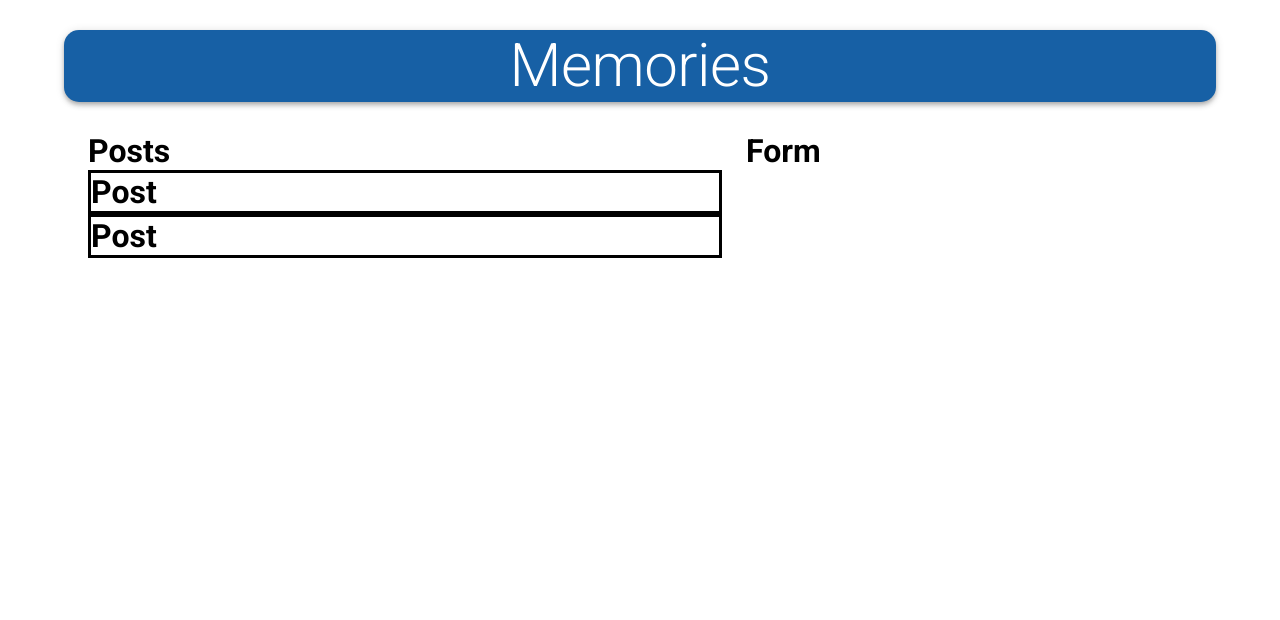
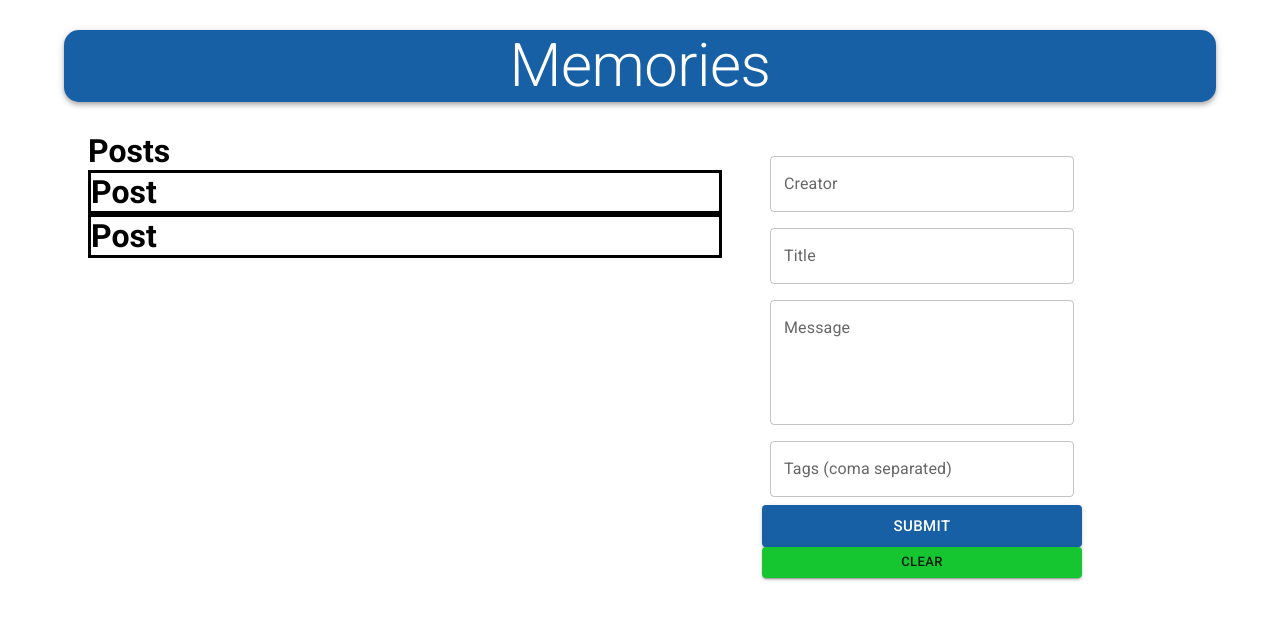
Before and after one commit to syedalirazazaidi/memorize-app, a React (Create React App) app: page / in a window 1280 px wide. Shown: the top 620 px of the page. Built offline with nearby package versions, Linux system fonts and the light colour scheme; no server answers.

Commit message:
attached form redux toolkit

```diff
--- a/src/App.js
+++ b/src/App.js
@@ -1,11 +1,20 @@
-import React from "react";
+import React, { useEffect, useState } from "react";
 import "./App.css";
 import { Container, Grid, Grow } from "@mui/material";
 import { AppBarr, Typographyy } from "./styles";
 import Posts from "./components/Posts/Posts";
 import Form from "./components/Form/Form";
 
+import { useSelector, useDispatch } from "react-redux";
+import { getPosts } from "./features/memorys/memorySlice";
+
 function App() {
+  const dispatch = useDispatch();
+
+  useEffect(() => {
+    dispatch(getPosts());
+  }, [dispatch]);
+
   return (
     <Container maxWidth="lg">
       <AppBarr position="static">
--- a/src/app/store.js
+++ b/src/app/store.js
@@ -1,8 +1,10 @@
-import { configureStore } from '@reduxjs/toolkit';
-import counterReducer from '../features/counter/counterSlice';
+import { configureStore } from "@reduxjs/toolkit";
+import counterReducer from "../features/counter/counterSlice";
+import memoryReducer from "../features/memorys/memorySlice";
 
 export const store = configureStore({
   reducer: {
     counter: counterReducer,
+    memorys: memoryReducer,
   },
 });
--- a/src/components/Form/Form.js
+++ b/src/components/Form/Form.js
@@ -1,9 +1,103 @@
 import React from "react";
+import { Button, Typography, paper, TextField } from "@mui/material";
+
 import { useStyles } from "./styles";
 
 function Form() {
+  const handleSubmit = async (e) => {
+    e.preventDefault();
+
+    // if (currentId === 0) {
+    //   dispatch(createPost(postData));
+    //   clear();
+    // } else {
+    //   dispatch(updatePost(currentId, postData));
+    //   clear();
+    // }
+  };
   const classes = useStyles();
-  return <h1 className={classes.paper}>Form</h1>;
+  return (
+    <h1 className={classes.paper}>
+      <form
+        autoComplete="off"
+        noValidate
+        className={`${classes.root} ${classes.form}`}
+        onSubmit={handleSubmit}
+      >
+        <Typography variant="h6">
+          {/* {currentId ? `Editing "${post.title}"` : "Creating a Memory"} */}
+        </Typography>
+        <TextField
+          name="creator"
+          variant="outlined"
+          label="Creator"
+          fullWidth
+          // value={postData.creator}
+          // onChange={(e) =>
+          //   setPostData({ ...postData, creator: e.target.value })
+          // }
+        />
+        <TextField
+          name="title"
+          variant="outlined"
+          label="Title"
+          fullWidth
+          // value={postData.title}
+          // onChange={(e) => setPostData({ ...postData, title: e.target.value })}
+        />
+        <TextField
+          name="message"
+          variant="outlined"
+          label="Message"
+          fullWidth
+          multiline
+          rows={4}
+          // value={postData.message}
+          // onChange={(e) =>
+          //   setPostData({ ...postData, message: e.target.value })
+          // }
+        />
+        <TextField
+          name="tags"
+          variant="outlined"
+          label="Tags (coma separated)"
+          fullWidth
+          // value={postData.tags}
+          // onChange={(e) =>
+          //   setPostData({ ...postData, tags: e.target.value.split(",") })
+          // }
+        />
+        <div className={classes.fileInput}>
+          {/* <FileBase
+            type="file"
+            multiple={false}
+            onDone={({ base64 }) =>
+              setPostData({ ...postData, selectedFile: base64 })
+            }
+          /> */}
+        </div>
+        <Button
+          className={classes.buttonSubmit}
+          variant="contained"
+          color="primary"
+          size="large"
+          type="submit"
+          fullWidth
+        >
+          Submit
+        </Button>
+        <Button
+          variant="contained"
+          color="secondary"
+          size="small"
+          // onClick={clear}
+          fullWidth
+        >
+          Clear
+        </Button>
+      </form>
+    </h1>
+  );
 }
 
 export default Form;
--- a/src/components/Form/styles.js
+++ b/src/components/Form/styles.js
@@ -1,23 +1,23 @@
 import { makeStyles } from "@mui/styles";
-export const useStyles = makeStyles({
+export const useStyles = makeStyles((theme) => ({
   root: {
     "& .MuiTextField-root": {
-      //   margin: theme.spacing(1),
+      margin: theme.spacing(1),
     },
   },
   paper: {
-    // padding: theme.spacing(2),
+    padding: theme.spacing(2),
   },
   form: {
     display: "flex",
     flexWrap: "wrap",
     justifyContent: "center",
   },
-  fileInput: {
-    width: "97%",
-    margin: "10px 0",
-  },
+  // fileInput: {
+  //   width: "97%",
+  //   margin: "10px 0",
+  // },
   buttonSubmit: {
     marginBottom: 10,
   },
-});
+}));
--- a/src/components/Posts/Posts.js
+++ b/src/components/Posts/Posts.js
@@ -1,7 +1,15 @@
 import React from "react";
 import Post from "./Post/post";
+import { useSelector } from "react-redux";
 import { useStyles } from "./styles";
 function Posts() {
+  // const navigate = useNavigate();
+  // const dispatch = useDispatch();
+
+  const { memorys, isLoading, isError, message } = useSelector(
+    (state) => state.memorys
+  );
+  console.log(memorys, "--------");
   const classes = useStyles();
   return (
     <>
--- /dev/null
+++ b/src/features/memorys/memoryService.js
@@ -0,0 +1,24 @@
+import axios from "axios";
+
+// const API_URL = "/api/memorys/";
+
+const url = "http://localhost:5000/posts";
+
+// Get user goals
+const getPosts = async (token) => {
+  //   const config = {
+  //     headers: {
+  //       Authorization: `Bearer ${token}`,
+  //     },
+  //   };
+
+  const response = await axios.get(url);
+
+  return response.data;
+};
+
+const memoryService = {
+  getPosts,
+};
+
+export default memoryService;
--- /dev/null
+++ b/src/features/memorys/memorySlice.js
@@ -0,0 +1,56 @@
+import { createSlice, createAsyncThunk } from "@reduxjs/toolkit";
+
+import memoryService from "./memoryService";
+
+const initialState = {
+  memorys: [],
+  isError: false,
+  isSuccess: false,
+  isLoading: false,
+  message: "",
+};
+
+// Get all memorys
+export const getPosts = createAsyncThunk(
+  "memorys/getAll",
+  async (_, thunkAPI) => {
+    try {
+      //   const token = thunkAPI.getState().auth.user.token;
+      return await memoryService.getPosts();
+    } catch (error) {
+      const message =
+        (error.response &&
+          error.response.data &&
+          error.response.data.message) ||
+        error.message ||
+        error.toString();
+      return thunkAPI.rejectWithValue(message);
+    }
+  }
+);
+
+export const memorySlice = createSlice({
+  name: "memory",
+  initialState,
+  reducers: {
+    reset: (state) => initialState,
+  },
+  extraReducers: (builder) => {
+    builder
+      .addCase(getPosts.pending, (state) => {
+        state.isLoading = true;
+      })
+      .addCase(getPosts.fulfilled, (state, action) => {
+        state.isLoading = false;
+        state.isSuccess = true;
+        state.memorys = action.payload;
+      })
+      .addCase(getPosts.rejected, (state, action) => {
+        state.isLoading = false;
+        state.isError = true;
+        state.message = action.payload;
+      });
+  },
+});
+export const { reset } = memorySlice.actions;
+export default memorySlice.reducer;
```
